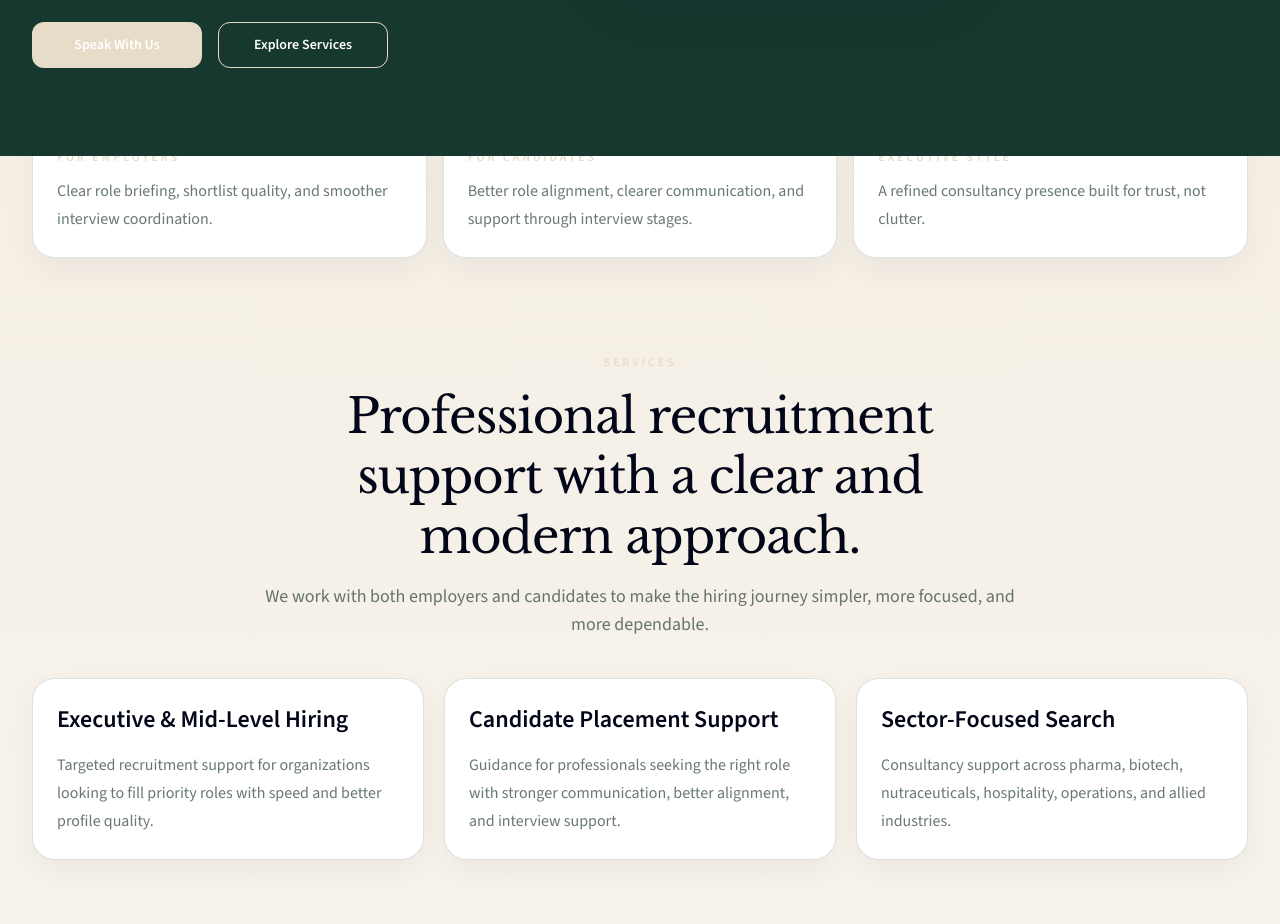
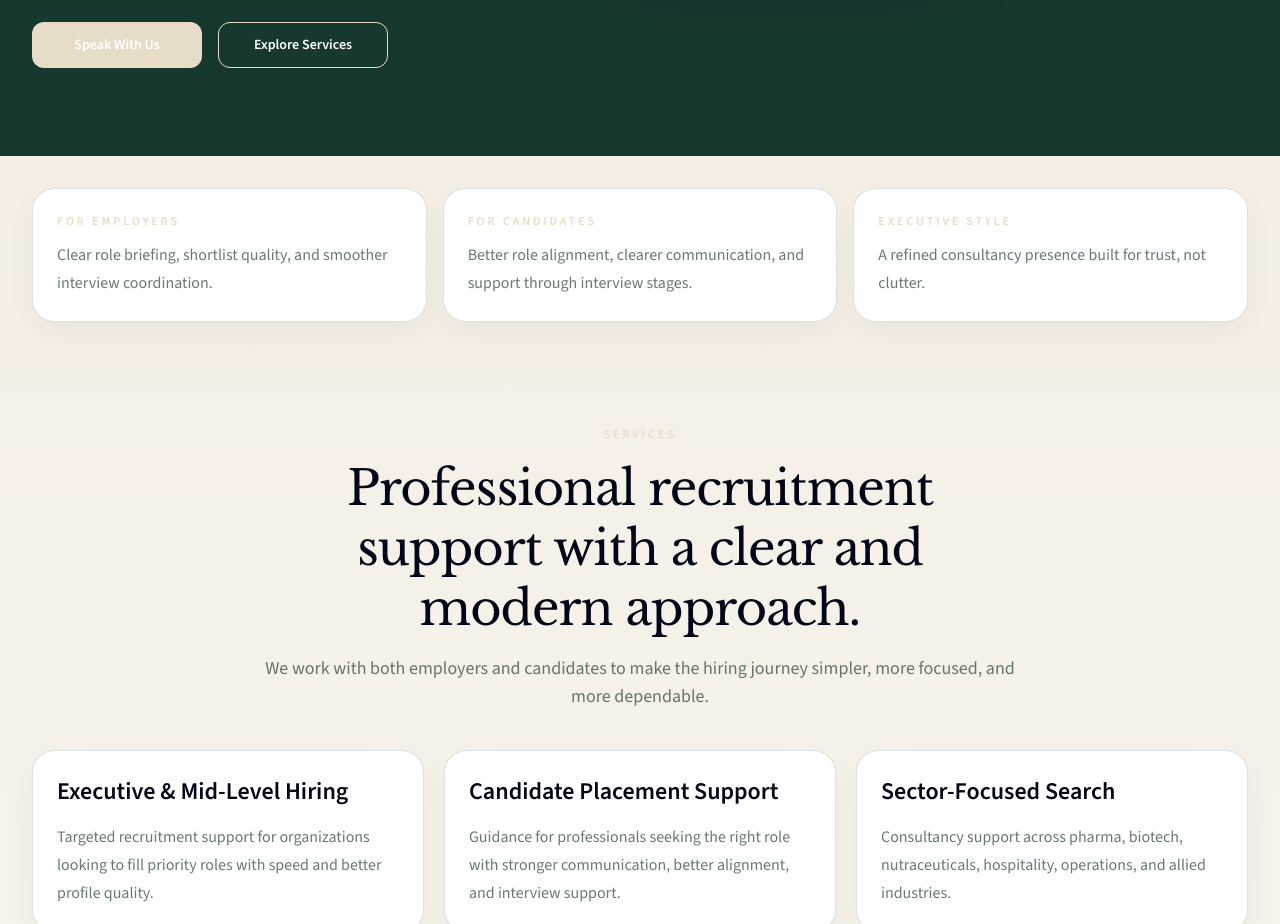
Before and after one commit to djkreddys-cmyk/Werkly, a Next.js app: page / in a window 1280 px wide. Shown: the part 780-1704 px from the top of the page. Built offline with nearby package versions, Linux system fonts and the light colour scheme.

Commit message:
Fix hero overlap spacing

```diff
--- a/app/page.tsx
+++ b/app/page.tsx
@@ -114,7 +114,7 @@ export default function Home() {
           </div>
         </section>
 
-        <section className="section-shell -mt-6 pb-4 sm:-mt-8 sm:pb-6">
+        <section className="section-shell py-6 sm:py-8">
           <div className="grid gap-4 md:grid-cols-3">
             <article className="story-card p-6">
               <p className="eyebrow">For Employers</p>
```
